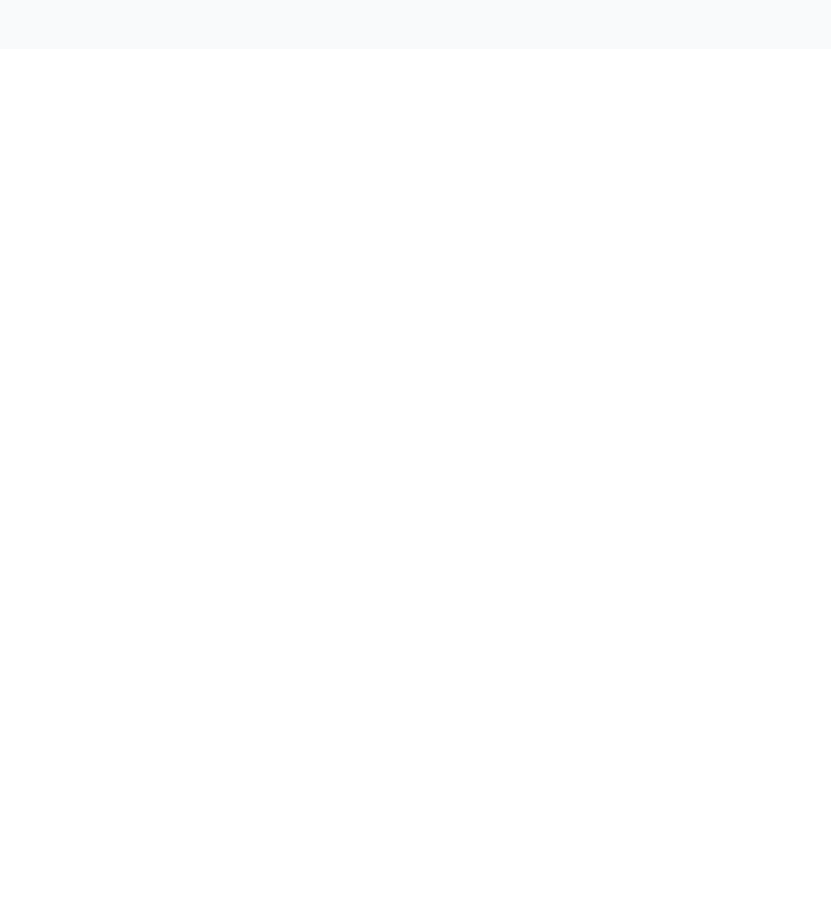
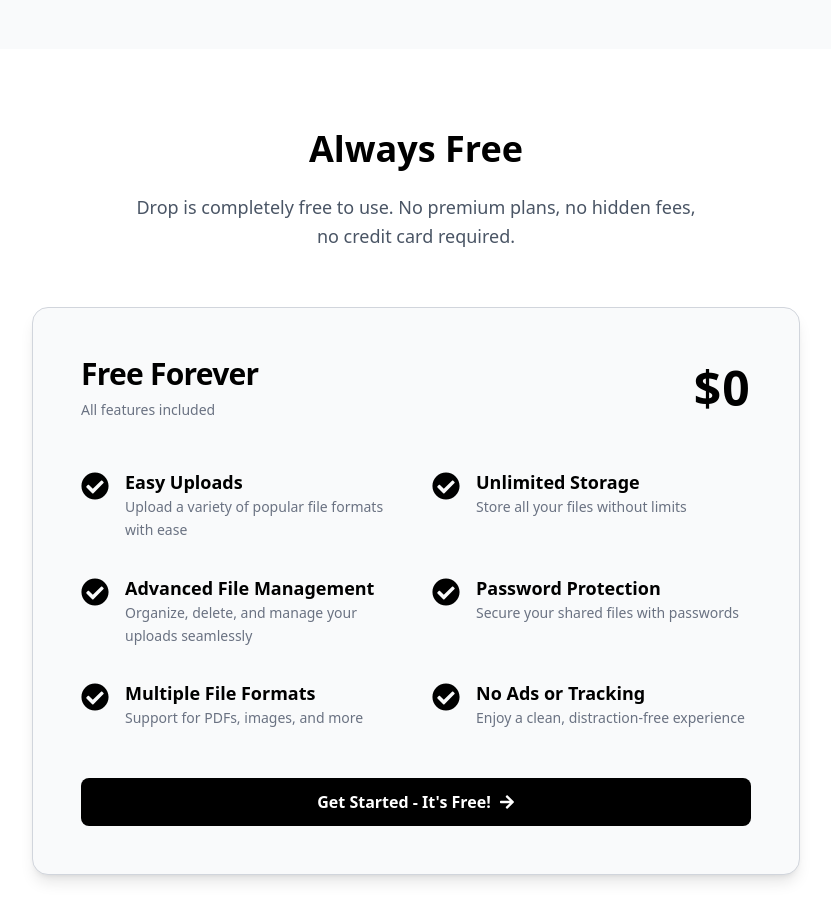
Before and after one commit to Gazi2050/Drop, a Next.js app: page / in a window 1280 px wide. Shown: the part 2440-3361 px from the top of the page, without its empty margins (224-1055 px from the left). Before the commit the page ends 2489 px from the top, so only its background shows below. Built offline with nearby package versions, Linux system fonts and the light colour scheme.

Commit message:
ui:add pricing section

```diff
--- a/src/app/page.tsx
+++ b/src/app/page.tsx
@@ -3,6 +3,7 @@
 import Hero from "@/components/Hero";
 import HIW from "@/components/HIW";
 import Navbar from "@/components/Navbar";
+import Pricing from "@/components/Pricing";
 
 const page = () => {
   return (
@@ -12,6 +13,7 @@
       <Features />
       <FileType />
       <HIW />
+      <Pricing />
     </>
   );
 };
--- a/src/components/HIW.tsx
+++ b/src/components/HIW.tsx
@@ -29,7 +29,7 @@
                     {steps.map(({ icon: Icon, title, description }, idx) => (
                         <div
                             key={title}
-                            className="relative bg-white p-6 rounded-xl border border-gray-300 shadow-sm transition duration-300 hover:shadow-lg hover:scale-[1.03] cursor-pointer group"
+                            className="relative bg-white p-6 rounded-xl border border-gray-200 shadow-sm transition duration-300 hover:shadow-lg hover:scale-[1.03] cursor-pointer group"
                         >
                             {/* Step Number Top Right, gray text no bg */}
                             <span className="absolute top-4 right-4 text-gray-400 font-semibold text-lg select-none">
--- /dev/null
+++ b/src/components/Pricing.tsx
@@ -0,0 +1,76 @@
+import React from "react";
+import { FaCheckCircle, FaArrowRight } from "react-icons/fa";
+
+const features = [
+    {
+        title: "Easy Uploads",
+        subtitle: "Upload a variety of popular file formats with ease",
+    },
+    {
+        title: "Unlimited Storage",
+        subtitle: "Store all your files without limits",
+    },
+    {
+        title: "Advanced File Management",
+        subtitle: "Organize, delete, and manage your uploads seamlessly",
+    },
+    {
+        title: "Password Protection",
+        subtitle: "Secure your shared files with passwords",
+    },
+    {
+        title: "Multiple File Formats",
+        subtitle: "Support for PDFs, images, and more",
+    },
+    {
+        title: "No Ads or Tracking",
+        subtitle: "Enjoy a clean, distraction-free experience",
+    },
+];
+
+const Pricing = () => {
+    return (
+        <section className="py-20 bg-white text-black">
+            <div className="container mx-auto px-4 max-w-4xl">
+                <h2 className="text-4xl font-bold text-center mb-6">Always Free</h2>
+                <p className="text-center text-gray-600 mb-14 text-lg max-w-xl mx-auto leading-relaxed">
+                    Drop is completely free to use. No premium plans, no hidden fees, no credit card required.
+                </p>
+
+                <div className="bg-gray-50 border border-gray-300 rounded-2xl shadow-lg p-12 max-w-3xl mx-auto">
+                    <div className="flex justify-between items-center mb-12">
+                        <div>
+                            <h3 className="text-3xl font-extrabold tracking-tight">Free Forever</h3>
+                            <p className="text-gray-500 mt-2 text-sm font-medium">All features included</p>
+                        </div>
+                        <p className="text-5xl font-extrabold text-black tracking-wide">$0</p>
+                    </div>
+
+                    <ul className="grid grid-cols-1 md:grid-cols-2 gap-8 mb-12">
+                        {features.map(({ title, subtitle }) => (
+                            <li key={title} className="flex space-x-4 items-start">
+                                <FaCheckCircle className="text-primary mt-1 flex-shrink-0 w-7 h-7" />
+                                <div>
+                                    <p className="font-semibold text-black text-lg">{title}</p>
+                                    <p className="text-gray-500 text-sm leading-relaxed">{subtitle}</p>
+                                </div>
+                            </li>
+                        ))}
+                    </ul>
+
+                    <button
+                        type="button"
+                        className="w-full py-3 bg-black text-white font-semibold rounded-lg flex items-center justify-center space-x-2 hover:bg-gray-900 transition-all duration-500 ease-in-out hover:scale-105 transform"
+                    >
+                        <span>Get Started - It&apos;s Free!</span>
+                        <FaArrowRight className="w-4 h-4" />
+                    </button>
+
+
+                </div>
+            </div>
+        </section>
+    );
+};
+
+export default Pricing;
```
